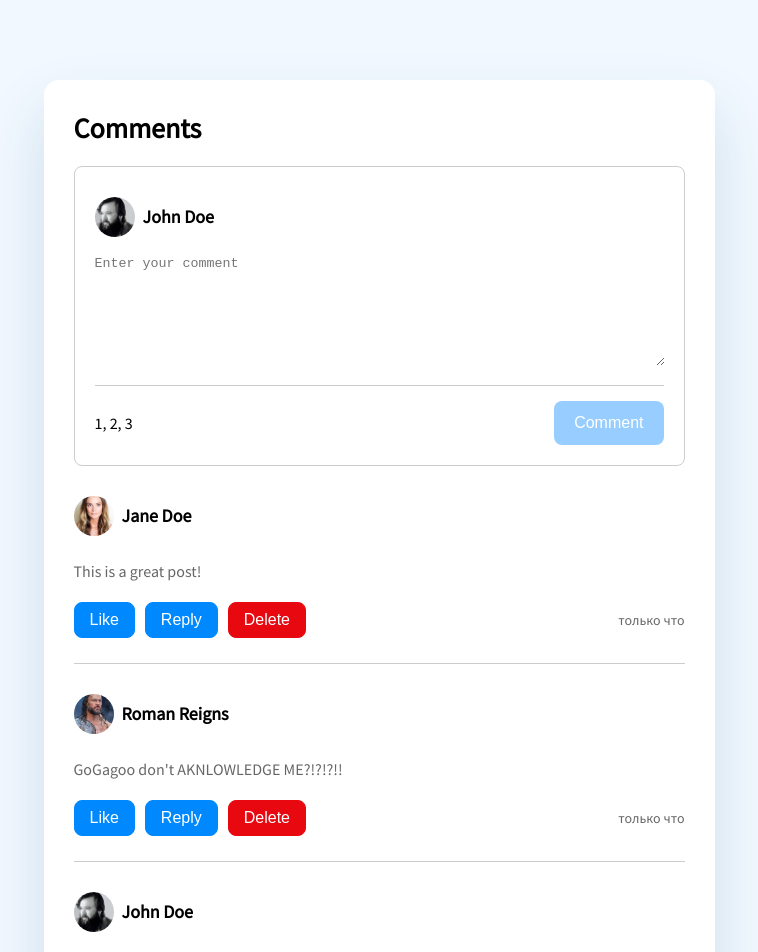
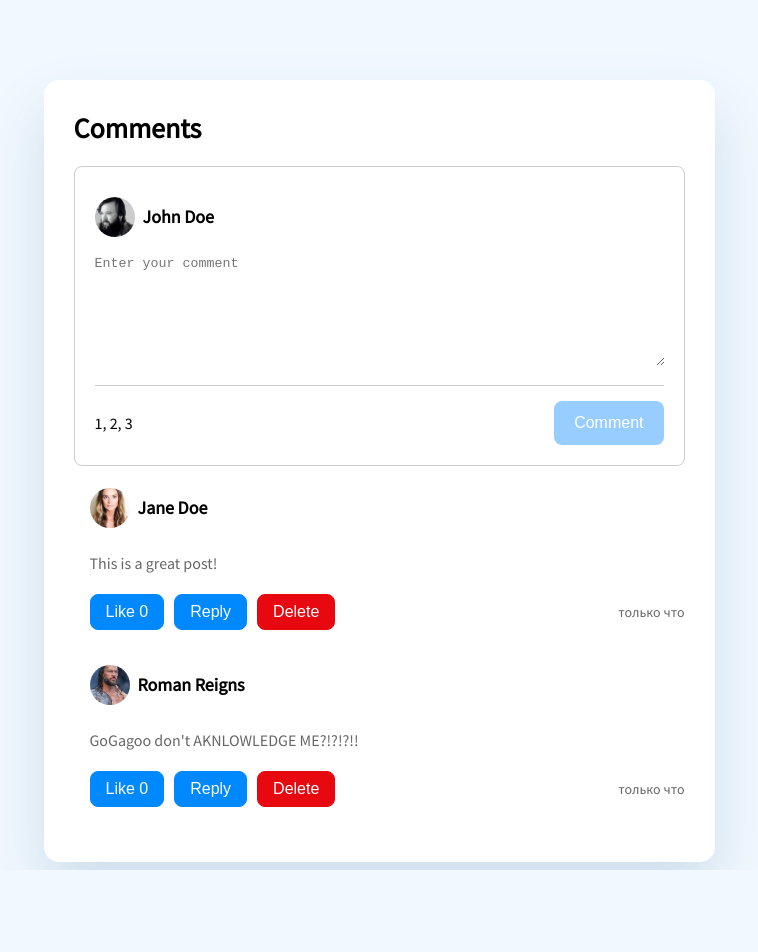
Before and after one commit to GoGagoo/commentos, a React app: page / in a window 1280 px wide. Shown: the top 952 px of the page, without its empty margins (261-1019 px from the left). After the commit the page ends 870 px from the top, so only its background shows below. Built offline with nearby package versions, Linux system fonts and the light colour scheme; data requests are answered from the project's data file.

Commit message:
✨Add like-unlike/reply/delete comments feature

```diff
--- a/json-server/db.json
+++ b/json-server/db.json
@@ -13,20 +13,6 @@
       "content": "GoGagoo don't AKNLOWLEDGE ME?!?!?!!",
       "avatar": "/images/roman-reigns.webp",
       "createdAt": "2025-05-03T12:30:00Z"
-    },
-    {
-      "id": "e128",
-      "author": "John Doe",
-      "content": "gg",
-      "createdAt": "2025-05-03T19:25:54.279Z",
-      "avatar": "/images/john-doe.webp"
-    },
-    {
-      "id": "55ee",
-      "author": "John Doe",
-      "content": "g",
-      "createdAt": "2025-05-03T19:52:00.073Z",
-      "avatar": "/images/john-doe.webp"
     }
   ]
 }
--- a/src/entities/model/types.ts
+++ b/src/entities/model/types.ts
@@ -1,7 +1,11 @@
 export interface Comment {
-	id: number
+	id: string | number
 	author: string
 	content: string
 	createdAt: string
 	avatar: string
+	replies?: Comment[]
+	parentId?: string | number | null
+	likes?: number
+	isLikedByUser?: boolean
 }
--- a/src/pages/CommentSection/CommentSection.tsx
+++ b/src/pages/CommentSection/CommentSection.tsx
@@ -7,11 +7,23 @@ import * as s from './CommentSection.module.scss'
 
 export const CommentSection = () => {
 	const [comments, setComments] = useState<Comment[]>([])
+	const [activeReplyId, setActiveReplyId] = useState<string | number | null>(
+		null,
+	)
 
 	useEffect(() => {
 		api
 			.get<Comment[]>('/comments')
-			.then((res) => setComments(res.data))
+			.then((res) => {
+				const topLevelComments = res.data.filter((c) => !c.parentId)
+				const replies = res.data.filter((rc) => rc.parentId)
+
+				const commentWithReplies = topLevelComments.map((comment) => ({
+					...comment,
+					replies: replies.filter((reply) => reply.parentId === comment.id),
+				}))
+				setComments(commentWithReplies)
+			})
 			.catch((error) => console.error(error))
 	}, [])
 
@@ -29,6 +41,62 @@ export const CommentSection = () => {
 			.catch((err) => console.error('Failed to add comment:', err))
 	}
 
+	const handleDeleteComment = (id: string | number) => {
+		api
+			.delete(`/comments/${id}`)
+			.then(() =>
+				setComments((prev) => prev.filter((comment) => comment.id !== id)),
+			)
+			.catch((err) => console.error('Failed to delete comment:', err))
+	}
+
+	const handleAddReply = (parentId: string | number, content: string) => {
+		const reply = {
+			author: 'John Doe',
+			content,
+			createdAt: new Date().toISOString,
+			avatar: '/images/john-doe.webp',
+			parentId,
+		}
+
+		api.post<Comment>(`/comments`, reply).then((res) => {
+			setComments((prev) =>
+				prev.map((comment) =>
+					comment.id === parentId
+						? {
+								...comment,
+								replies: [...(comment.replies || []), res.data],
+							}
+						: comment,
+				),
+			)
+			setActiveReplyId(null)
+		})
+	}
+
+	const handleDeleteReply = (
+		parentId: string | number,
+		replyId: string | number,
+	) => {
+		api
+			.delete(`/comments/${replyId}`)
+			.then(() => {
+				setComments((prev) =>
+					prev.map((comment) =>
+						comment.id === parentId
+							? {
+									...comment,
+									replies: comment.replies?.filter(
+										(reply) => reply.id !== replyId,
+									),
+								}
+							: comment,
+					),
+				)
+			})
+			.catch((err) => console.error('Failed to delete reply:', err))
+	}
+
 	return (
 		<>
 			<main className={s.container}>
@@ -42,6 +110,14 @@ export const CommentSection = () => {
 							content={comment.content}
 							createdAt={comment.createdAt}
 							avatar={comment.avatar}
+							onDelete={() => handleDeleteComment(comment.id)}
+							onReply={() => setActiveReplyId(comment.id)}
+							showReplyEditor={activeReplyId === comment.id}
+							onSubmitReply={(content) => handleAddReply(comment.id, content)}
+							replies={comment.replies}
+							onDeleteReply={(replyId) =>
+								handleDeleteReply(comment.id, replyId)
+							}
 						/>
 					))}
 				</div>
--- a/src/widgets/CommentSection/ui/CommentItem/CommentItem.module.scss
+++ b/src/widgets/CommentSection/ui/CommentItem/CommentItem.module.scss
@@ -63,8 +63,26 @@
 		color: #0c6fc5;
 	}
 
-	&:active {
-		transform: translateY(0);
+	&:focus {
+		outline: none;
+		box-shadow: 0 0 0 2px rgba(128, 145, 160, 0.5);
+	}
+}
+
+.comment_like_btn_active {
+	padding: 8px 15px;
+	color: #0089ff;
+	border: none;
+	font-size: 16px;
+	border-radius: 8px;
+	background-color: #fff;
+	cursor: pointer;
+	transition: all 0.3s ease;
+	border: 1px #0089ff solid;
+
+	&:hover {
+		background-color: #0c6fc5;
+		color: #fff;
 	}
 
 	&:focus {
@@ -89,10 +107,6 @@
 		color: #0c6fc5;
 	}
 
-	&:active {
-		transform: translateY(0);
-	}
-
 	&:focus {
 		outline: none;
 		box-shadow: 0 0 0 2px rgba(128, 145, 160, 0.5);
@@ -115,10 +129,6 @@
 		color: #9f181c;
 	}
 
-	&:active {
-		transform: translateY(0);
-	}
-
 	&:focus {
 		outline: none;
 		box-shadow: 0 0 0 2px rgba(128, 145, 160, 0.5);
@@ -131,7 +141,87 @@
 	color: #00000099;
 }
 
-.comment_divide {
-	margin-top: 15px;
+.reply_divide {
+	margin-block: 15px;
 	border-top: 1px #ccc solid;
 }
+
+.reply_editor {
+	background-color: none;
+}
+
+.reply_textarea {
+	width: 93%;
+	border: none;
+	resize: vertical;
+	min-height: 40px;
+	margin-inline: 10px;
+	padding: 10px 0 0 10px;
+	outline: none;
+
+	&:focus {
+		border-color: #07ad41;
+	}
+}
+
+.comment_container {
+	padding-left: 16px;
+	margin-top: 12px;
+}
+
+.replies {
+	margin-left: 24px;
+	border-left: 2px solid #ddd;
+	padding-left: 16px;
+}
+
+.editor_publish {
+	margin-inline: 20px;
+	margin-block: 10px 20px;
+}
+
+.reply_publish_formatting_btns {
+	display: flex;
+	align-items: center;
+	justify-content: space-between;
+}
+
+.reply_publish_btn {
+	padding: 13px 20px;
+	color: #fff;
+	border: none;
+	font-size: 16px;
+	border-radius: 8px;
+	background-color: #0089ff;
+	cursor: pointer;
+	transition: all 0.3s ease;
+
+	&:hover {
+		background-color: #0c6fc5;
+	}
+
+	&:active {
+		background-color: blue;
+	}
+
+	&:disabled {
+		background-color: #0088ff68;
+	}
+
+	&:focus {
+		outline: none;
+		box-shadow: 0 0 0 2px rgba(128, 145, 160, 0.5);
+	}
+}
+
+.reply_comment {
+	display: flex;
+	align-items: flex-end;
+}
+
+.reply_comment_created_at {
+	margin-bottom: 30px;
+	font-size: 14px;
+	margin-left: auto;
+	color: #00000099;
+}
--- a/src/widgets/CommentSection/ui/CommentItem/CommentItem.tsx
+++ b/src/widgets/CommentSection/ui/CommentItem/CommentItem.tsx
@@ -1,5 +1,6 @@
+import { Comment } from '@/entities/model/types'
 import { formatRelativeTime } from '@/shared/lib/formatRelativeTime'
-import React, { FC } from 'react'
+import React, { FC, useState } from 'react'
 import * as s from './CommentItem.module.scss'
 
 interface Props {
@@ -7,6 +8,13 @@ interface Props {
 	content: string
 	createdAt: string
 	avatar: string
+	showReplyEditor: boolean
+	replies?: Comment[]
+
+	onDelete: () => void
+	onReply: () => void
+	onSubmitReply: (content: string) => void
+	onDeleteReply?: (id: string | number) => void
 }
 
 export const CommentItem: FC<Props> = ({
@@ -14,7 +22,26 @@ export const CommentItem: FC<Props> = ({
 	content,
 	createdAt,
 	avatar,
+	onDelete,
+	onReply,
+	showReplyEditor,
+	onSubmitReply,
+	onDeleteReply,
+	replies = [],
 }) => {
+	const [replyText, setReplyText] = useState('')
+	const [likes, setLikes] = useState(0)
+	const [isLiked, setIsLiked] = useState(false)
+
+	const handleLikeToggle = () => {
+		if (!isLiked) {
+			setLikes((prev) => prev + 1)
+		} else {
+			setLikes((prev) => prev - 1)
+		}
+		setIsLiked(!isLiked)
+	}
+
 	return (
 		<div className={s.comment_container}>
 			<div className={s.comment_user}>
@@ -24,15 +51,78 @@ export const CommentItem: FC<Props> = ({
 			<p className={s.comment_text}>{content}</p>
 			<div className={s.container_editor_post}>
 				<div className={s.formatting_btns}>
-					<button className={s.comment_like_btn}>Like</button>
-					<button className={s.comment_reply_btn}>Reply</button>
-					<button className={s.comment_delete_btn}>Delete</button>
+					{isLiked ? (
+						<button
+							onClick={handleLikeToggle}
+							className={s.comment_like_btn_active}
+						>
+							{isLiked} Like {likes}
+						</button>
+					) : (
+						<button onClick={handleLikeToggle} className={s.comment_like_btn}>
+							{isLiked} Like {likes}
+						</button>
+					)}
+					<button onClick={onReply} className={s.comment_reply_btn}>
+						Reply
+					</button>
+					<button onClick={onDelete} className={s.comment_delete_btn}>
+						Delete
+					</button>
 					<p className={s.comment_created_at}>
 						{formatRelativeTime(createdAt)}
 					</p>
 				</div>
 			</div>
-			<div className={s.comment_divide}></div>
+
+			{showReplyEditor && (
+				<div className={s.reply_editor}>
+					<textarea
+						className={s.reply_textarea}
+						value={replyText}
+						placeholder='Enter your reply comment'
+						onChange={(e) => setReplyText(e.target.value)}
+					/>
+					<div className={s.editor_publish}>
+						<div className={s.reply_divide}></div>
+						<div className={s.reply_publish_formatting_btns}>
+							<div>1, 2, 3</div>
+							<button
+								type='submit'
+								disabled={!replyText}
+								onClick={() => {
+									onSubmitReply(replyText)
+									setReplyText('')
+								}}
+								className={s.reply_publish_btn}
+							>
+								Reply
+							</button>
+						</div>
+					</div>
+				</div>
+			)}
+
+			<div className={s.replies}>
+				{replies.map((reply) => (
+					<div key={reply.id} className={s.reply_comment}>
+						<CommentItem
+							key={reply.id}
+							author={reply.author}
+							content={reply.content}
+							createdAt={reply.createdAt}
+							avatar={reply.avatar}
+							onDelete={() => onDeleteReply?.(reply.id)}
+							onReply={onReply}
+							showReplyEditor={false}
+							onSubmitReply={() => {}}
+						/>
+						<p className={s.reply_comment_created_at}>
+							{formatRelativeTime(createdAt)}
+						</p>
+					</div>
+				))}
+			</div>
 		</div>
 	)
 }
```
